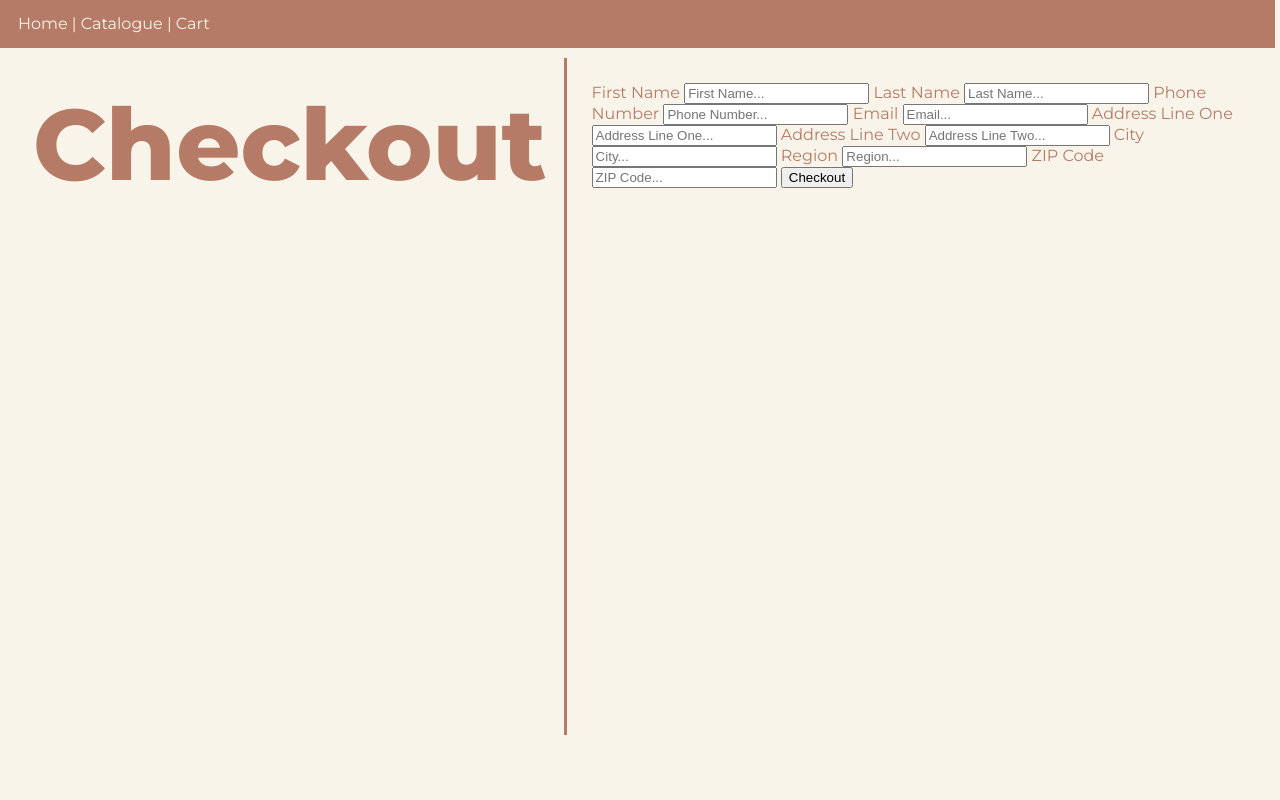
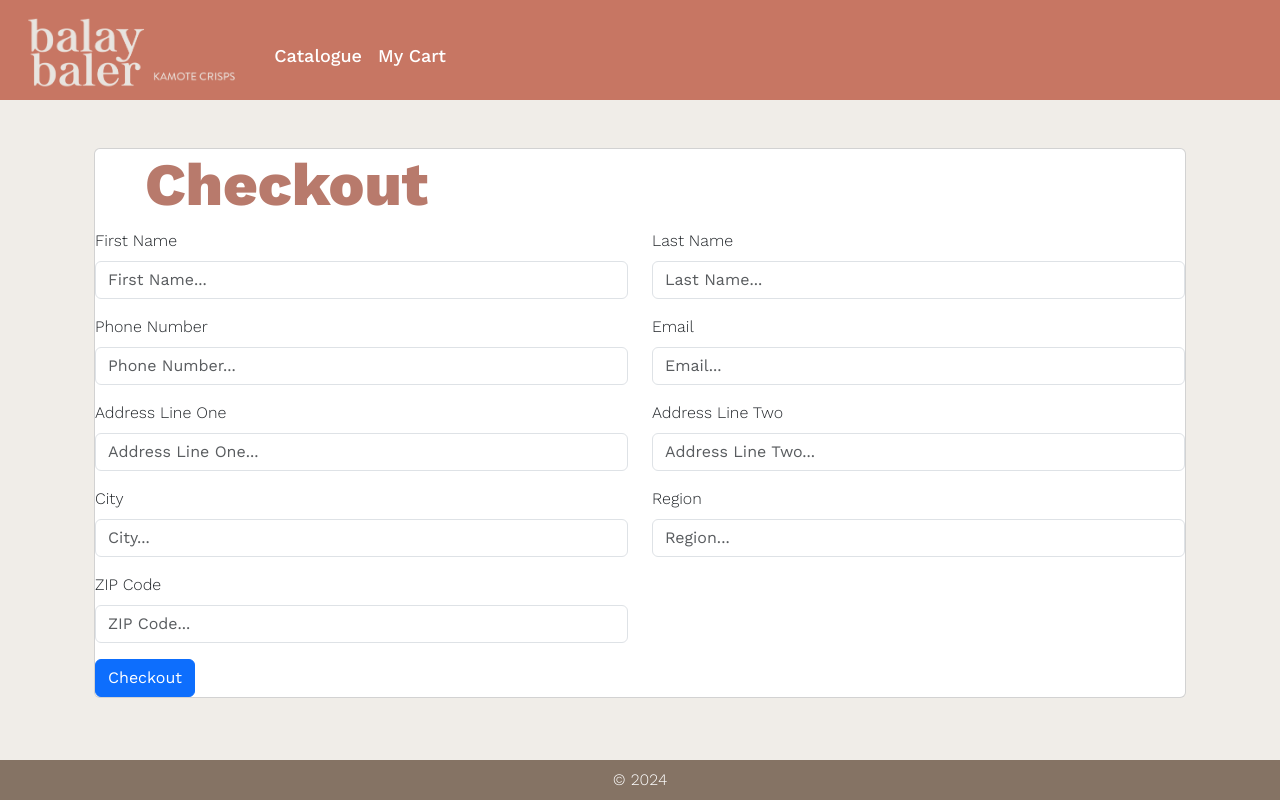
Before and after one commit to axinem/MSYS42, a Django app: page /checkout in a window 1280 px wide. Run offline with Django 5.2, Linux system fonts and the light colour scheme; some libraries are stand-ins or nearby versions.

Commit message:
added cart, catalog pages

```diff
--- a/MSYS42Project/BalayBaler/templates/checkout.html
+++ b/MSYS42Project/BalayBaler/templates/checkout.html
@@ -1,58 +1,119 @@
 {% extends 'infotemp.html' %}
-{% load static %}
+{% block title %} Checkout {% endblock %}
+{% block extra_styles %}
 
-<head>
     <style>
         .card {
             background-color: black;
+            padding: 20px;
+            color: white;
+        }
+        .form-label {
+            color: white;
+        }
+        .form-control {
+            border-radius: 20px;
+            font-size: 15px;
+            margin-bottom: 15px;
+        }
+        .btn-primary {
+            border-radius: 20px;
+            font-size: 15px;
+        }
+        .header-section {
+            display: flex;
+            flex-direction: column;
+            align-items: stretch;
+            gap: 20px;
+        }
+        .header-section h1 {
+            margin: 0;
+        }
+        .container {
+            max-width: 800px;
         }
     </style>
-</head>
 
-{% block title %} Checkout {% endblock %}
+{% endblock %}
 
 {% block content %}
-    <div class="card">
-        <!--
-        fname = request.POST.get('fname')
-        lname = request.POST.get('lname')
-        phonenum = request.POST.get('phonenum')
-        email = request.POST.get('email')
-        add1 = request.POST.get('add1')
-        add2 = request.POST.get('add2')
-        city = request.POST.get('city')
-        region = request.POST.get('region')
-        zipc = request.POST.get('zipc')
-        -->
+    <div class="container mt-5">
+        <div class="card">
+            <div class="header-section">
+                <h1>Checkout</h1>
+                <form method="POST" action="{% url 'checkout' %}">{% csrf_token %}
+                    <div class="row">
+                        <div class="col-md-6">
+                            <div class="mb-3">
+                                <label for="fname" class="form-label">First Name</label>
+                                <input type="text" class="form-control" id="fname" name="fname" placeholder="First Name...">
+                            </div>
+                        </div>
+                        <div class="col-md-6">
+                            <div class="mb-3">
+                                <label for="lname" class="form-label">Last Name</label>
+                                <input type="text" class="form-control" id="lname" name="lname" placeholder="Last Name...">
+                            </div>
+                        </div>
+                    </div>
 
-        <form method="POST" action="{% url 'checkout' %}">{% csrf_token %}
-            <label for="fname"> First Name </label>
-            <input type="text" class="form-control" id="fname" name="fname" placeholder="First Name...">
+                    <div class="row">
+                        <div class="col-md-6">
+                            <div class="mb-3">
+                                <label for="phonenum" class="form-label">Phone Number</label>
+                                <input type="text" class="form-control" id="phonenum" name="phonenum" placeholder="Phone Number...">
+                            </div>
+                        </div>
+                        <div class="col-md-6">
+                            <div class="mb-3">
+                                <label for="email" class="form-label">Email</label>
+                                <input type="email" class="form-control" id="email" name="email" placeholder="Email...">
+                            </div>
+                        </div>
+                    </div>
 
-            <label for="lname"> Last Name </label>
-            <input type="text" class="form-control" id="lname" name="lname" placeholder="Last Name...">
+                    <div class="row">
+                        <div class="col-md-6">
+                            <div class="mb-3">
+                                <label for="add1" class="form-label">Address Line One</label>
+                                <input type="text" class="form-control" id="add1" name="add1" placeholder="Address Line One...">
+                            </div>
+                        </div>
+                        <div class="col-md-6">
+                            <div class="mb-3">
+                                <label for="add2" class="form-label">Address Line Two</label>
+                                <input type="text" class="form-control" id="add2" name="add2" placeholder="Address Line Two...">
+                            </div>
+                        </div>
+                    </div>
 
-            <label for="phonenum"> Phone Number </label>
-            <input type="text" class="form-control" id="phonenum" name="phonenum" placeholder="Phone Number...">
+                    <div class="row">
+                        <div class="col-md-6">
+                            <div class="mb-3">
+                                <label for="city" class="form-label">City</label>
+                                <input type="text" class="form-control" id="city" name="city" placeholder="City...">
+                            </div>
+                        </div>
+                        <div class="col-md-6">
+                            <div class="mb-3">
+                                <label for="region" class="form-label">Region</label>
+                                <input type="text" class="form-control" id="region" name="region" placeholder="Region...">
+                            </div>
+                        </div>
+                    </div>
 
-            <label for="email"> Email </label>
-            <input type="text" class="form-control" id="email" name="email" placeholder="Email...">
+                    <div class="row">
+                        <div class="col-md-6">
+                            <div class="mb-3">
+                                <label for="zipc" class="form-label">ZIP Code</label>
+                                <input type="text" class="form-control" id="zipc" name="zipc" placeholder="ZIP Code...">
+                            </div>
+                        </div>
+                    </div>
 
-            <label for="add1"> Address Line One </label>
-            <input type="text" class="form-control" id="add1" name="add1" placeholder="Address Line One...">
-
-            <label for="add2"> Address Line Two </label>
-            <input type="text" class="form-control" id="add2" name="add2" placeholder="Address Line Two...">
-
-            <label for="city"> City </label>
-            <input type="text" class="form-control" id="city" name="city" placeholder="City...">
-
-            <label for="region"> Region </label>
-            <input type="text" class="form-control" id="region" name="region" placeholder="Region...">
-
-            <label for="zipc"> ZIP Code </label>
-            <input type="text" class="form-control" id="zipc" name="zipc" placeholder="ZIP Code...">
-
-            <button type="submit">Checkout</button>
+                    <button type="submit" class="btn btn-primary">Checkout</button>
+                </form>
+            </div>
+        </div>
     </div>
 {% endblock %}
--- a/MSYS42Project/BalayBaler/templates/infotemp.html
+++ b/MSYS42Project/BalayBaler/templates/infotemp.html
@@ -1,66 +1,100 @@
 {% load static %}
-<!--
-document colors:
-Cream: #f8f4e9
-Blush: #b67b67
-White: #fefbf6
--->
 
-<html>
+<!DOCTYPE html>
+<html lang="en">
 <head>
-        <title>Balay Baler Order Form</title>
+    <title>Balay Baler</title>
+    <link rel="preconnect" href="https://fonts.googleapis.com">
+    <link rel="preconnect" href="https://fonts.gstatic.com" crossorigin>
+    <link href="https://fonts.googleapis.com/css2?family=Work+Sans:ital,wght@0,100..900;1,100..900&display=swap" rel="stylesheet">
+    <link rel="stylesheet" href="{% static 'bootstrap/css/bootstrap.min.css' %}">
+    <link rel="stylesheet" href="{% static 'bootstrap/css/custom.css' %}">
+    <script src="{% static 'bootstrap/js/bootstrap.bundle.min.js' %}"></script>
     <style>
-            @import url('https://fonts.googleapis.com/css2?family=Montserrat:ital,wght@0,100..900;1,100..900&display=swap');
-            html {
-                background-color: #f8f4e9;
-                font-family: "Montserrat", sans-serif;
+        body {
+            font-family: "Work Sans", sans-serif;
+            font-weight: 300;
+            font-style: normal;
+            background-color: #f0ede8;
         }
-            p.nav {
-                text-align: left;
-                padding-left: 20px;
-                position: relative;
-                top: 50%;
-                -ms-transform: translateY(-50%);
-                -webkit-transform: translateY(-50%);
-                transform: translateY(-50%);
-            }
-            .title {
-                width: 40%;
-                height: 80%;
-                font-size: 100px;
-                font-family: "Montserrat", sans-serif;
+        h1{
+            font-family: "Work Sans", sans-serif;
+            font-size: 60px;
             font-weight: 800;
-                color: #b67b67;
-                border-right: solid #b67b67 3px;
-                padding: 25px;
-                margin-top: 10px;
-                float: left;
+            margin-left: 50px;
+            color: #b87a6c;
         }
         .navbar {
-                width: 101%;
-                height: 50px;
-                background-color: #b67b67;
-                color: #f8f4e9;
-                margin-top: -10px;
-                margin-left: -10px;
-                margin-right: -10px;
+            background-color: #c77663;
+            font-size: 18px;
+            font-family: "Work Sans", sans-serif;
+            font-weight: 500;
+            color: white;
+            height: 100px;
+            display: flex;
+            align-items: center;
+            padding: 0 15px;
         }
-            .content {
-                overflow: hidden;
-                color: #b67b67;
-                padding: 25px;
+        .navbar-brand {
+            font-family: "Work Sans", sans-serif;
+            font-size: 45px;
+            font-weight: 500;
+            color: white;
+            margin-right: 20px;
+        }
+        .navbar-nav {
+            list-style-type: none;
+            text-align: right;
+            margin: 0;
             margin-top: 10px;
+            padding: 0;
+            display: flex;
+            align-items: center;
+            margin-left: auto;
         }
-            .wrapper {
-                overflow: hidden;
+        .navbar-brand img {
+            height: 130px;
+            width: auto;
+        }
+        .navbar-nav .nav-link {
+            color: white;
+            display: inline-block;
+            padding: 0px 15px;
+            font-size: 18px;
+        }
+        .navbar-nav .nav-link:hover {
+            color: rgb(255, 234, 205);
+        }
+        .footer {
+            display: flex;
+            justify-content: center;
+            align-items: center;
         }
     </style>
 </head>
 <body>
-        <div class="navbar"><p class="nav">Home | Catalogue | Cart</p></div>
-        <div class="wrapper">
-            <div class="title">{% block title %}Title{% endblock %}</div>
-            <div class="content">{% block content %}type{% endblock %}</div>
+    <nav class="navbar navbar-expand-lg">
+        <a class="navbar-brand" href="{% url 'catalog' %}">
+            <img src="{% static 'images/balaybalerlogo.png' %}" alt="Balay Baler Logo">
+        </a>
+        <div class="ml-auto">
+            <ul class="navbar-nav">
+                <li class="nav-item">
+                    <a class="nav-link" href="{% url 'catalog' %}">Catalogue</a>
+                </li>
+                <li class="nav-item">
+                    <a class="nav-link" href="{% url 'cart' %}">My Cart</a>
+                </li>
+            </ul>
         </div>
+    </nav>
+
+    <div class="container mb-5">
+        {% block content %}{% endblock %}
+    </div>
+
+    <footer class="footer bg-custom pt-2 pb-2 fixed-bottom" style="background-color: #857364;">
+        <div style="color: white;">&copy; 2024</div>
+    </footer>
 </body>
-<html>
+</html>
--- a/MSYS42Project/BalayBaler/urls.py
+++ b/MSYS42Project/BalayBaler/urls.py
@@ -2,7 +2,10 @@ from django.urls import path
 from . import views
 
 urlpatterns=[
-    path('infotemp', views.base, name='infotemp'),
+    path('', views.base, name='infotemp'),
+    path('infotemp/', views.base, name='infotemp'),
+    path('catalog/', views.catalog, name='catalog'),
+    path('cart/', views.cart, name='cart'),
     path('checkout', views.checkout, name='checkout'),
     path('thankyou', views.thankyou, name='thankyou'),
 ]
--- a/MSYS42Project/BalayBaler/views.py
+++ b/MSYS42Project/BalayBaler/views.py
@@ -25,3 +25,9 @@ def checkout(request):
 def thankyou(request):
     customer = Customer.objects.all()
     return render(request, 'thankyou.html', {'Customer': customer})
+
+def catalog(request):
+    return render(request, 'catalog.html')
+
+def cart(request):
+    return render(request, 'cart.html')
--- a/MSYS42Project/MSYS42Project/settings.py
+++ b/MSYS42Project/MSYS42Project/settings.py
@@ -117,7 +117,11 @@ USE_TZ = True
 # Static files (CSS, JavaScript, Images)
 # https://docs.djangoproject.com/en/5.0/howto/static-files/
 
-STATIC_URL = 'static/'
+STATIC_URL = '/static/'
+
+STATICFILES_DIRS = [
+    BASE_DIR / "static",
+]
 
 # Default primary key field type
 # https://docs.djangoproject.com/en/5.0/ref/settings/#default-auto-field
```
Also changed, not shown: MSYS42Project/BalayBaler/templates/cart.html (added, +83 -0 lines), MSYS42Project/BalayBaler/templates/catalog.html (added, +136 -0 lines), MSYS42Project/BalayBaler/static/images/balaybalerlogo.png (added), MSYS42Project/db.sqlite3, 6 other files. Lines whose indentation alone changed are shown as unchanged.
